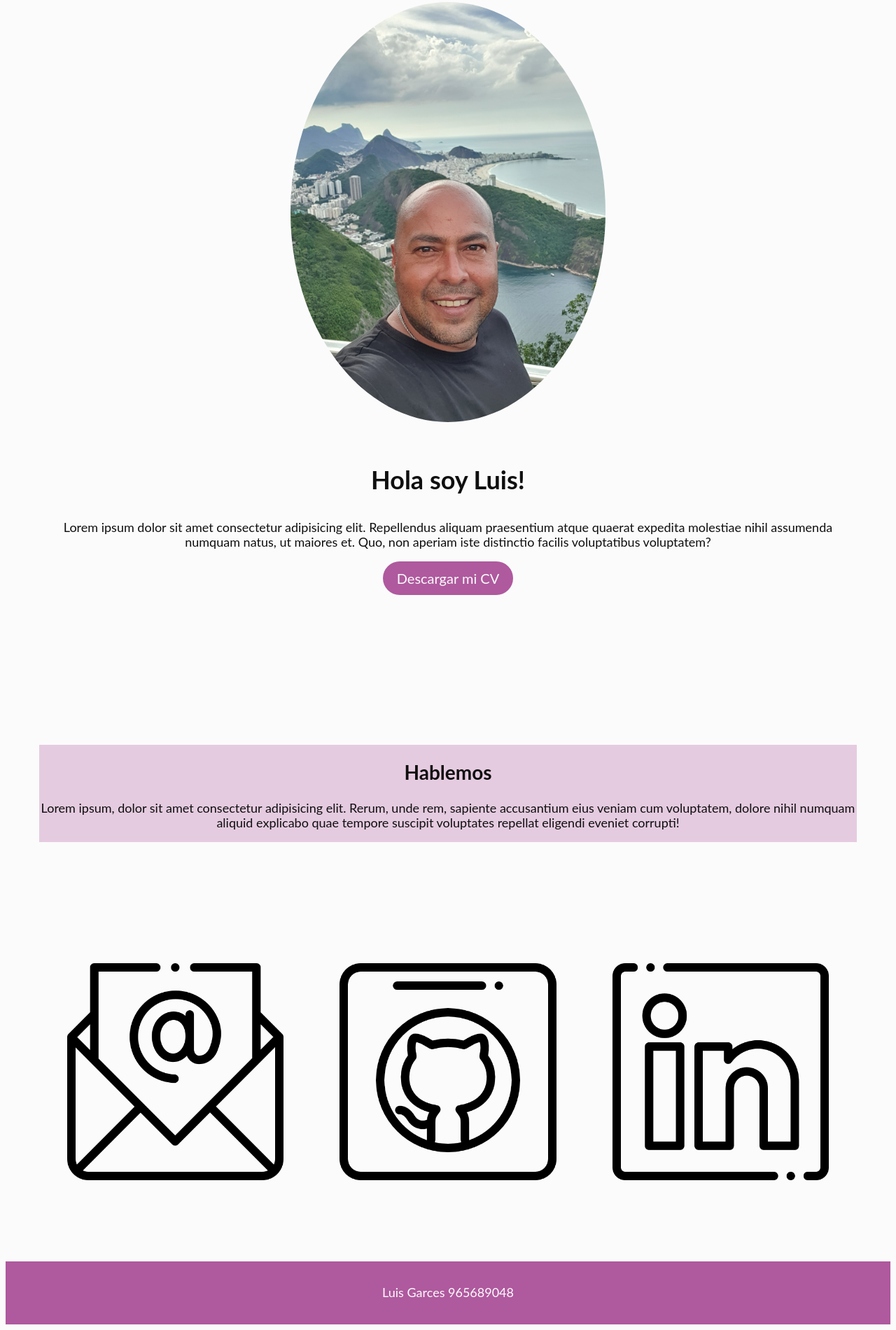
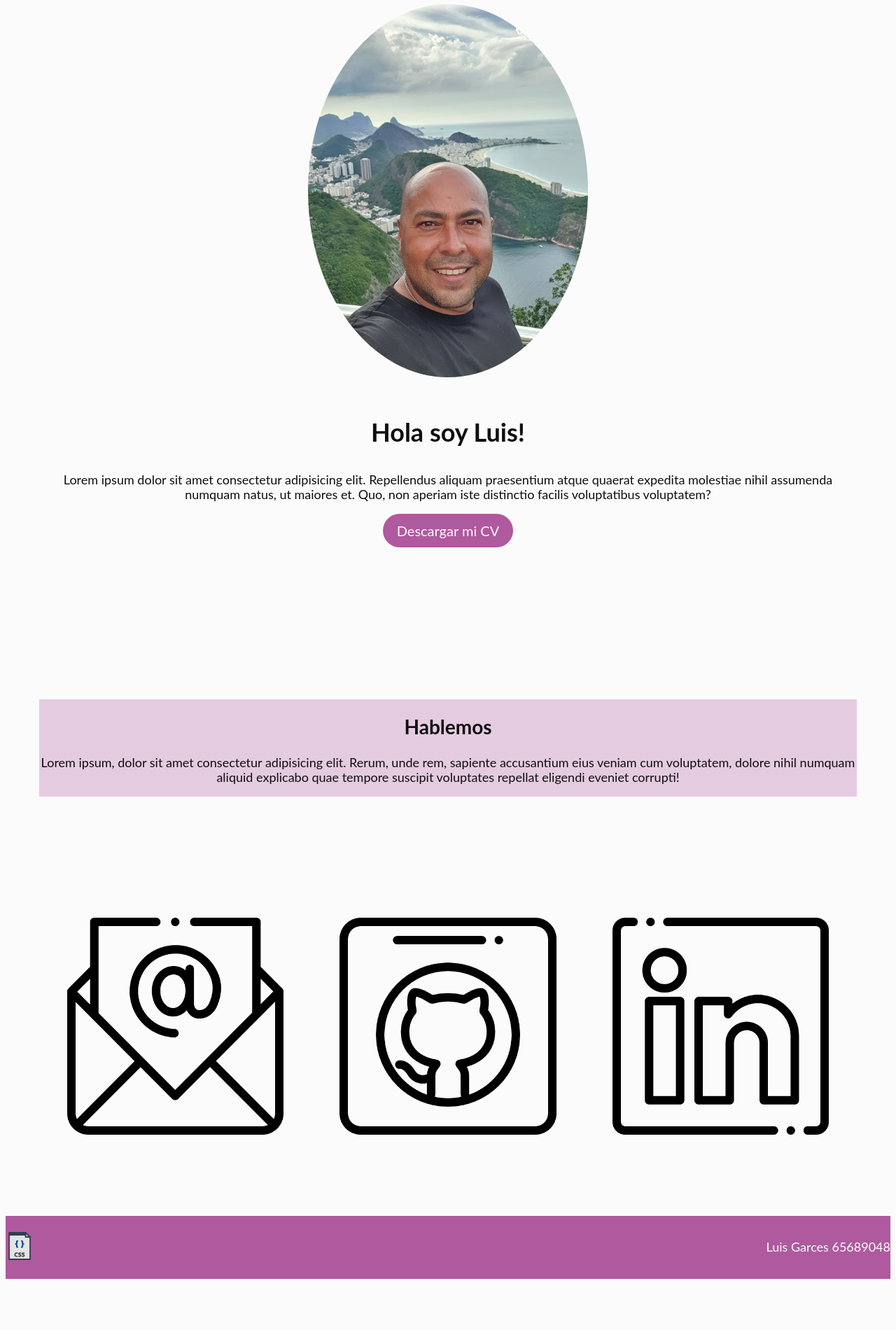
Before and after one commit to lui779/proyecto-1-cod-latam, a plain HTML site: page index.html in a window 1280 px wide. Shown: the part 155-2055 px from the top of the page at 70% size. After the commit the page ends 1990 px from the top, so only its background shows below. Drawn offline with Linux system fonts and the light colour scheme.

Commit message:
proyecto1

```diff
--- a/css/styles.css
+++ b/css/styles.css
@@ -15,7 +15,7 @@
   margin: 0;
   padding: 0;
   /* Para que el scrolleo en la one page sea suave */
-  scroll-behavior: smooth;
+  scroll-behavior:smooth;
 }
 
 body {
@@ -24,12 +24,14 @@ body {
   line-height: 1.2;
   background-color: #fbfbfb;
   color: #0f0f0f;
+  min-height: 100vh;
 }
 
 #logohtml {
   max-width: 40px;
   width: 100%;
 }
+
 
 h1 {
   font-size: 36px;
@@ -123,12 +125,12 @@ section#inicio {
 }
 
 figure.presentacion-img {
-  margin-bottom: 20px;
+  margin-bottom: 10px;
 }
 
-figure.presentacion-img img {
+figure.presentacion-img img { /*para redondear la foto de presentación*/
   border-radius: 50%;
-  width: 450px;
+  width: 400px;
 }
 
 article.presentacion {
@@ -147,7 +149,6 @@ a.button {
 
 section#contacto{
   justify-content: space-around;
-
 }
 
 article.contacto{
@@ -160,20 +161,20 @@ article.contacto{
   width: 100%;
   display: flex;
   flex-direction: row
-}
-
-.email{
 
 }
 
 footer{
   display: flex;
-
-  justify-content: center;
-  align-items: center;
+  justify-content: space-between;
+  align-items:center;
   width: 100%;
   height: 90px;
   background: #af599e;
   color: #fbfbfb;
+}
 
+#logocss{
+  max-width: 40px;
+  width: 100%;
 }
--- a/index.html
+++ b/index.html
@@ -60,18 +60,21 @@
           </p>
         </article>
 
-
         <div id="contactame">
           <figure class="email">
-            <img src="img\mail.png" alt="email" />
-            <!--OJO prueba de enlazar el icono de mail al correo electrónico-->
-            <a href="mailto:garcesluis9@gmail.com? subject=Prueba proyecto1"></a>
+            <!--Enlace a gmail-->
+            <a href="https://accounts.google.com/"> <img id="emailicon" src="img\mail.png"> </a>
           </figure>
+
           <figure class="github">
-            <img src="img\github.png" alt="github" />
-          </figure>
+            <!--Enlace a github pages/proyecto1/Luis Garces-->
+            <a href="https://lui779.github.io/proyecto-1-cod-latam/"> <img id="githubicon" src="img\github.png"> </a>
+            </figure>
+
           <figure class="linkedin">
-            <img src="img\linkedin.png" alt="linkendin" />
+            <!--Enlace a Linkedin. Al momento de la creación de esta página no dispongo
+              de cuenta o perfil en el sitio-->
+            <a href="https://www.linkedin.com/"> <img id="linkedinicon" src="img\linkedin.png"> </a>
           </figure>
         </div>
 
@@ -79,7 +82,11 @@
     </main>
 
     <footer>
-      <p>Luis Garces 965689048</p>
+      <a href="https://www.eidosglobal.org">
+        <img id="logocss" src="img\css.png" alt="logo css" />
+      </a>
+      <p>Luis Garces 65689048</p>
     </footer>
   </body>
 </html>
+<!--Link a github pages /proyecto1/Luis Garces https://lui779.github.io/proyecto-1-cod-latam/ -->
```
Also changed, not shown: img/css.png (added).
